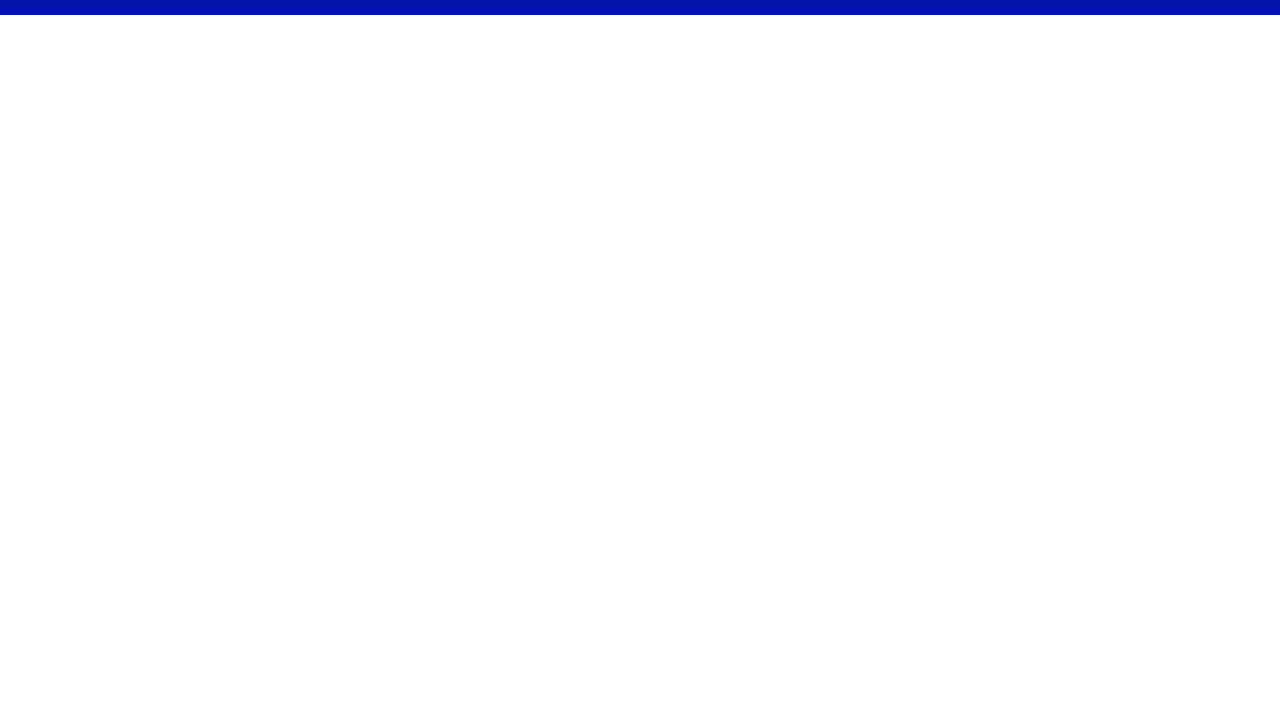
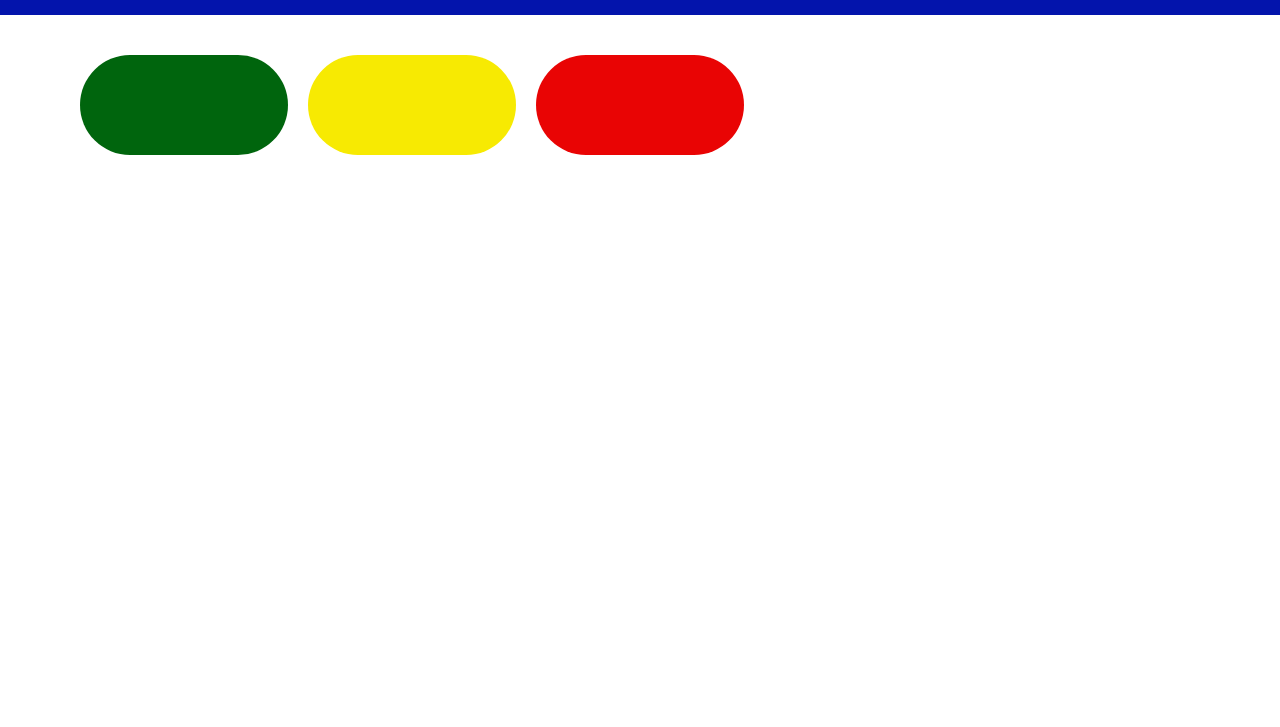
Before and after one commit to SETH242-star/premier_projet, a plain HTML site: page index.html in a window 1280 px wide. Shown: the part 73-800 px from the top of the page. Drawn offline with Linux system fonts and the light colour scheme.

Commit message:
changement du fichier

```diff
--- a/css/styles.css
+++ b/css/styles.css
@@ -42,7 +42,7 @@ html,body{
     padding: 25px;
     display: block;
     display: block;
-    transition: background 0.3s;
+    transition: background-color 0.3s ease;
 }
 
 .header nav ul li:hover{
@@ -152,3 +152,61 @@ html,body{
     transform: scale(1.05);
     cursor: pointer;
 }
+
+.content{
+    display: grid;
+     grid-template-columns: repeat(auto-fill, minmax(200px, 1fr));
+    gap: 20px;
+}
+
+.content1{
+    background:rgb(0, 101, 13) ;
+    border-radius: 100px;
+    overflow: hidden;
+    transition: transform 0.3s, ease;
+    color: white;
+    text-align: center;
+    padding-bottom: 100px;
+
+}
+.content2{
+    background:rgb(247, 234, 2) ;
+    border-radius: 100px;
+    overflow: hidden;
+    transition: transform 0.3s, ease;
+    color: white;
+    text-align: center;
+    padding-bottom: 100px;
+
+}
+
+.content3{
+    background:rgb(233, 4, 4) ;
+    border-radius: 100px;
+    overflow: hidden;
+    transition: transform 0.3s, ease;
+    color: white;
+    text-align: center;
+    padding-bottom: 100px;
+
+}
+.index{
+    padding: 40px;
+    max-width: 1200px;
+    margin: auto;
+}
+
+ .content1:hover{
+     transform: scale(1.05);
+    cursor: pointer;
+}
+
+ .content2:hover{
+     transform: scale(1.05);
+    cursor: pointer;
+}
+
+ .content3:hover{
+     transform: scale(1.05);
+    cursor: pointer;
+}
--- a/index.html
+++ b/index.html
@@ -18,5 +18,13 @@
             </ul>
         </nav>
     </header>
+
+    <main class="index">
+        <div class="content">
+            <div class="content1"></div>
+            <div class="content2"></div>
+            <div class="content3"></div>
+        </div>
+    </main>
 </body>
 </html>
```
